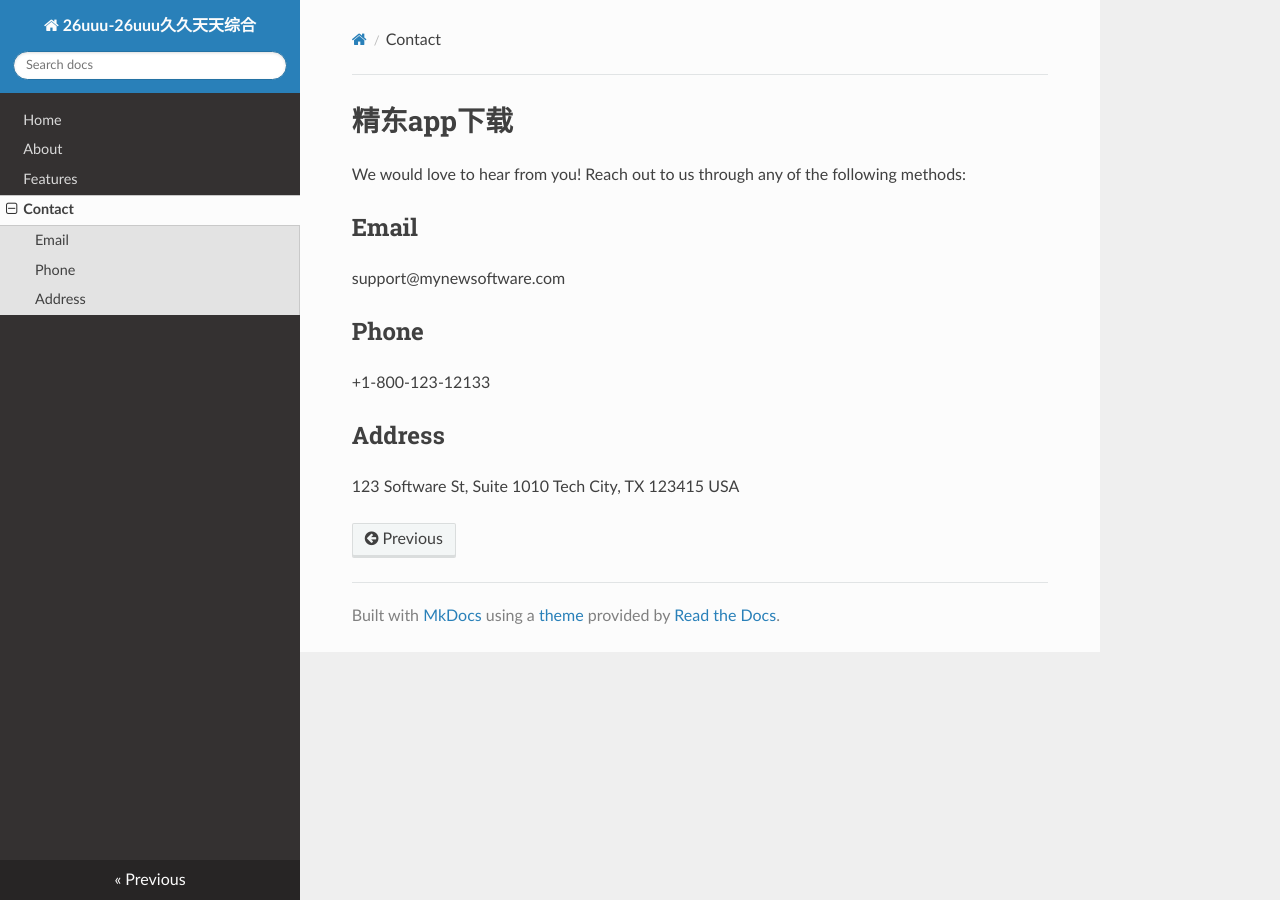
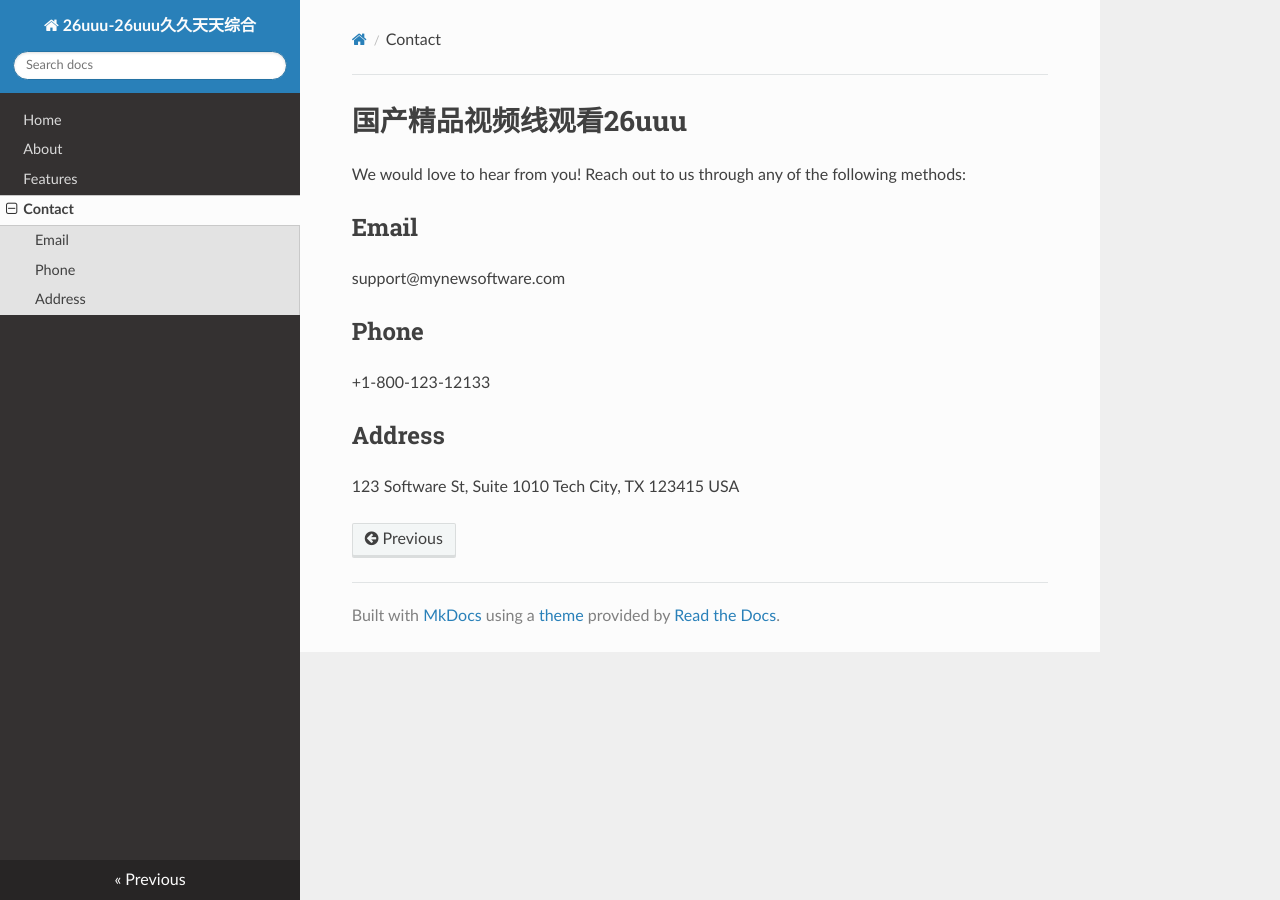
Before and after one commit to wangfannao/wolaile, an MkDocs documentation site: the page built from docs/contact.md, in a window 1280 px wide. Built offline with MkDocs 1.6.1, drawn with Linux system fonts in a browser that asks for light colours; nearby versions of some CDN libraries.

Commit message:
Update contact.md

```diff
--- a/docs/contact.md
+++ b/docs/contact.md
@@ -1,4 +1,4 @@
-# 精东app下载
+# 国产精品视频线观看26uuu
 
 We would love to hear from you! Reach out to us through any of the following methods:
 
```
